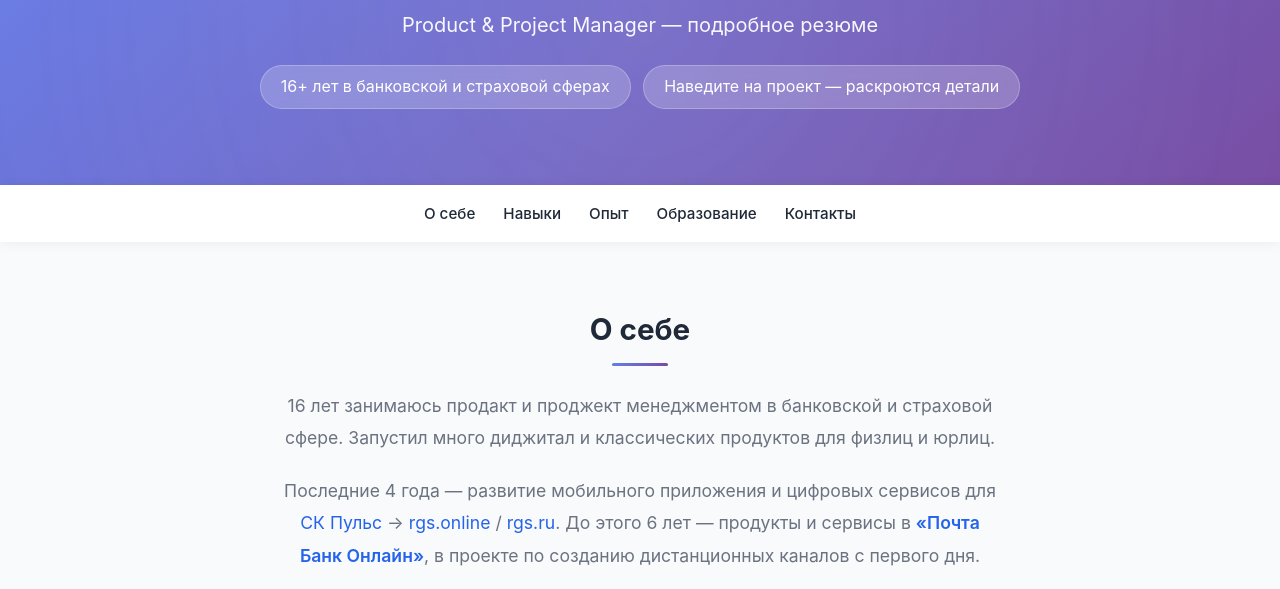
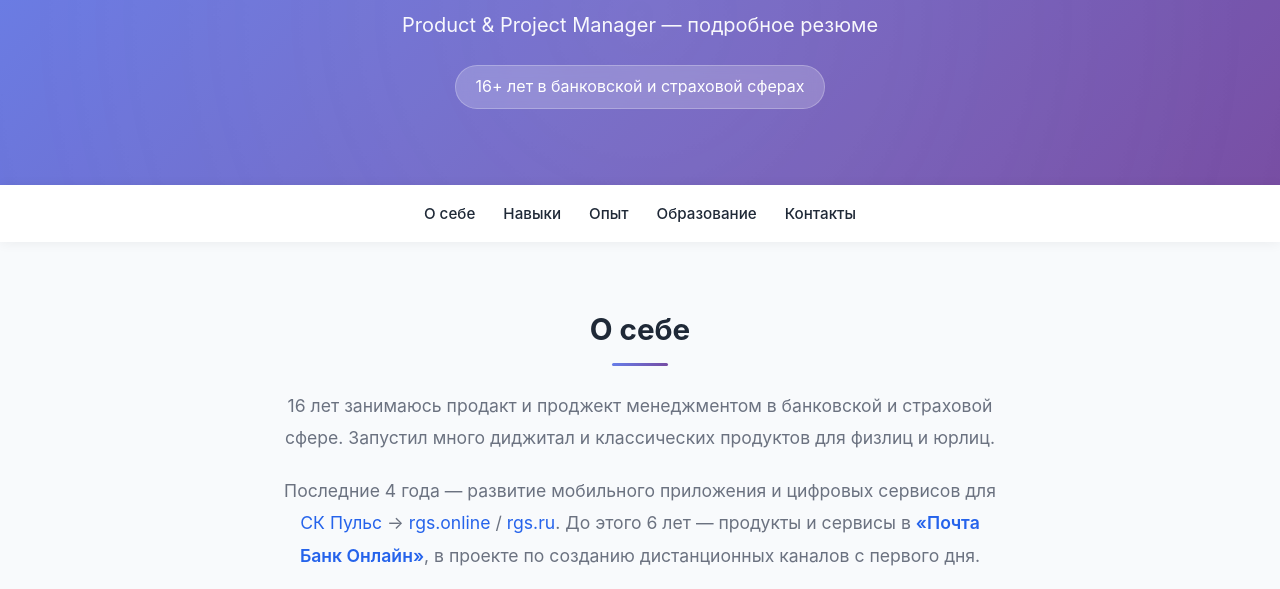
Before and after one commit to angry13badger/barsukov-resume, a plain HTML site: page index-full.html in a window 1280 px wide. Shown: the part 158-747 px from the top of the page. Drawn offline with Linux system fonts and the light colour scheme.

Commit message:
Remove hover hint badge from header

```diff
--- a/index-full.html
+++ b/index-full.html
@@ -346,7 +346,6 @@
             <h1>Михаил Барсуков</h1>
             <p class="tagline">Product & Project Manager — подробное резюме</p>
             <span class="badge">16+ лет в банковской и страховой сферах</span>
-            <span class="badge">Наведите на проект — раскроются детали</span>
         </div>
     </div>
 </header>
```
